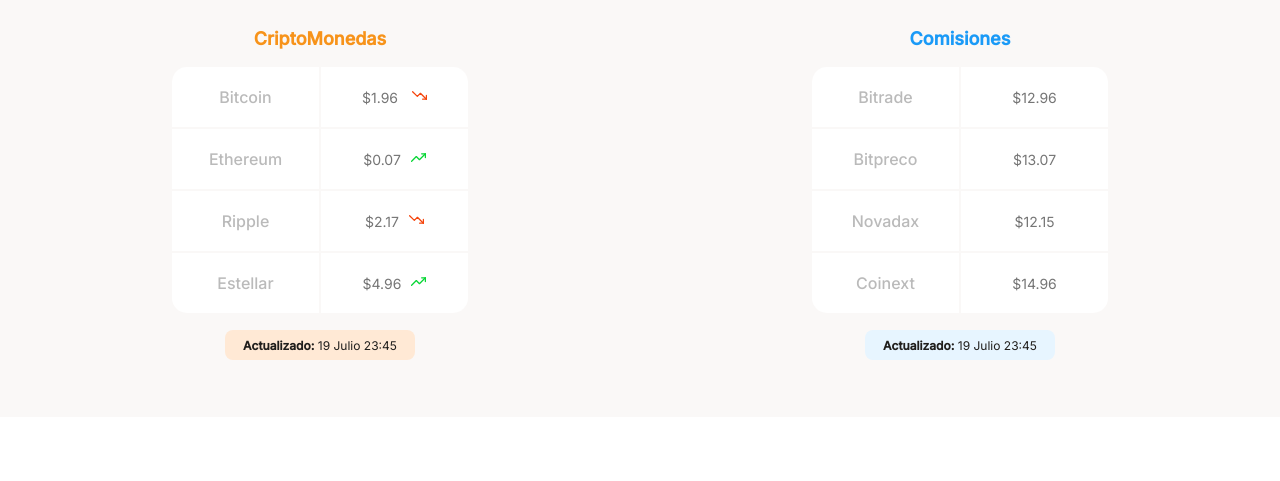
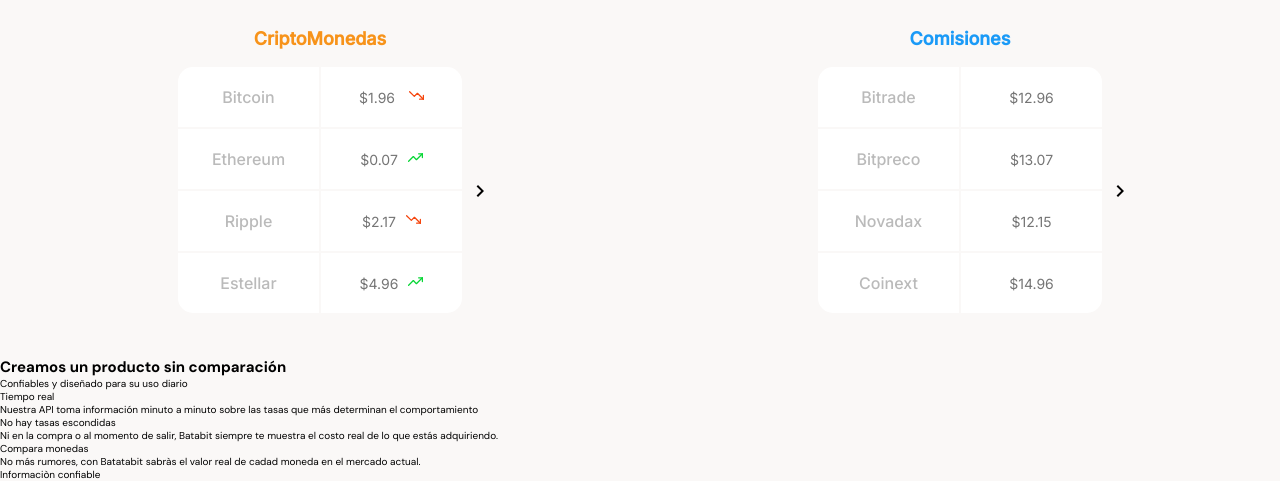
Before and after one commit to Mr-Espejo/Batatabit_WebPage_ResponsiveDesing, a plain HTML site: page index.html in a window 1280 px wide. Shown: the part 689-1170 px from the top of the page. Before the commit the page ends 1106 px from the top, so only its background shows below. Drawn offline with Linux system fonts and the light colour scheme.

Commit message:
Basic HTML structure of the benefits section and currency table scrolling

```diff
--- a/index.html
+++ b/index.html
@@ -26,7 +26,7 @@
                 <p>Traemos información en tiempo real de las casas de cambio y las monedas más importantes del mundo</p>
             </div>
             <section class="main-table-container">
-                <div class="main-currency-table">
+                <div class="main-currency-table" id="table1">
                     <p class="currency-table--title">CriptoMonedas</p>
                     <div class="currency-table--container">
                         <table>
@@ -45,12 +45,15 @@
                                 <td class="table__bottom-right table__right">$4.96<span class="up"></span></td>
                             </tr>
                         </table>
+                        <a href="#table2" class="table-go-right">
+                            <img src="assets/icons/right-arrow.svg" alt="">
+                        </a>
                     </div>
                     <div class="currency-table--date">
                         <p><b>Actualizado:</b>  19 Julio 23:45</p>
                     </div>
                 </div>
-                <div class="main-commission-table">
+                <div class="main-commission-table" id="table2">
                     <p class="commission-table--title">Comisiones</p>
                     <div class="commission-table--container">
                         <table>
@@ -69,6 +72,9 @@
                                 <td class="table__bottom-right table__right">$14.96<span class="up"></span></td>
                             </tr>
                         </table>
+                        <a href="#table1" class="table-go-left">
+                            <img src="assets/icons/right-arrow.svg" alt="">
+                        </a>
                     </div>
                     <div class="commission-table--date">
                         <p><b>Actualizado:</b>  19 Julio 23:45</p>
@@ -77,7 +83,47 @@
             </section>
 
         </section>
-        <section></section>
+        <section class="main-product-detail">
+            <span ></span>
+            <div>
+                <h2>Creamos un producto sin comparación</h2>
+                <p>Confiables y diseñado para su uso diario</p>
+            </div>
+            <section class="product-cards--container1">
+                <article class="product-detail--card">
+                    <span class="clock">  </span>
+                    <p class="product--card-title">Tiempo real</p>
+                    <p class="product--card-body">Nuestra API toma información minuto a minuto sobre las tasas que más determinan el comportamiento</p>
+
+                </article>
+            </section>
+            <section class="product-cards--container1">
+                <article class="product-detail--card">
+                    <span class="eye">  </span>
+                    <p class="product--card-title">No hay tasas escondidas</p>
+                    <p class="product--card-body">Ni en la compra o al momento de salir, Batabit siempre te muestra el costo real de lo que estás adquiriendo. </p>
+
+                </article>
+            </section>
+            <section class="product-cards--container1">
+                <article class="product-detail--card">
+                    <span class="dollarsimbol">  </span>
+                    <p class="product--card-title">Compara monedas</p>
+                    <p class="product--card-body">No más rumores, con Batatabit sabràs el valor real de cadad moneda en el mercado actual.</p>
+
+                </article>
+            </section>
+            <section class="product-cards--container1">
+                <article class="product-detail--card">
+                    <span class="check">  </span>
+                    <p class="product--card-title">Informaciòn confiable</p>
+                    <p class="product--card-body">Nuestra fuentes están 100% verificados y continuamos auditando su contenido mientras se actualizan.</p>
+
+                </article>
+            </section>
+
+
+        </section>
         <section></section>
         <section></section>
     </main>
--- a/style.css
+++ b/style.css
@@ -149,23 +149,31 @@
 }
 .main-table-container{
     display: flex;
-    flex-wrap: wrap;
+    overflow-x: auto;
+    scroll-behavior: smooth;
+}
+.main-table-container::-webkit-scrollbar{
+    display: none;
+
 }
 
 .main-currency-table, .main-commission-table {
-    width: 70%;
-    min-width: 235px;
+    width: auto;
+    min-width: 320px;
     max-width: 500px;
-    height: 360px;
+    height: 300px;
     margin: 0 auto;
     font-family: "Inter", sans-serif;
+
 }
 .main-currency-table .currency-table--title,.main-commission-table .commission-table--title {
+
     margin-bottom: 15px;
     font-size: 1.8rem;
     font-weight: bold;
     line-height: 2.3rem;
     color: var(--bitcoin-orange);
+
 }
 .main-commission-table .commission-table--title{
     color: var(--secondary-blue);
@@ -178,12 +186,13 @@
     max-width: 300px ;
     height: 250px;
     margin: 0 auto;
+    position: relative;
 }
 .currency-table--container table, .commission-table--container table{
     width: 100%;
     height: 100%;
 }
-.currency-table--container td,  .commission-table--container td{
+.currency-table--container table tr td,  .commission-table--container  table tr td{
     width: 50%;
     font-size: 1.6rem;
     font-weight: 500;
@@ -244,6 +253,11 @@
     font-size: 1.2rem;
     line-height: 1.5rem;
     color: var(--warm-black);
+}
 
-
+.table-go-right,.table-go-left{
+    position: absolute;
+    right: -35px;
+    padding: 15px;
+    top: calc(50% - 20px);
 }
```
